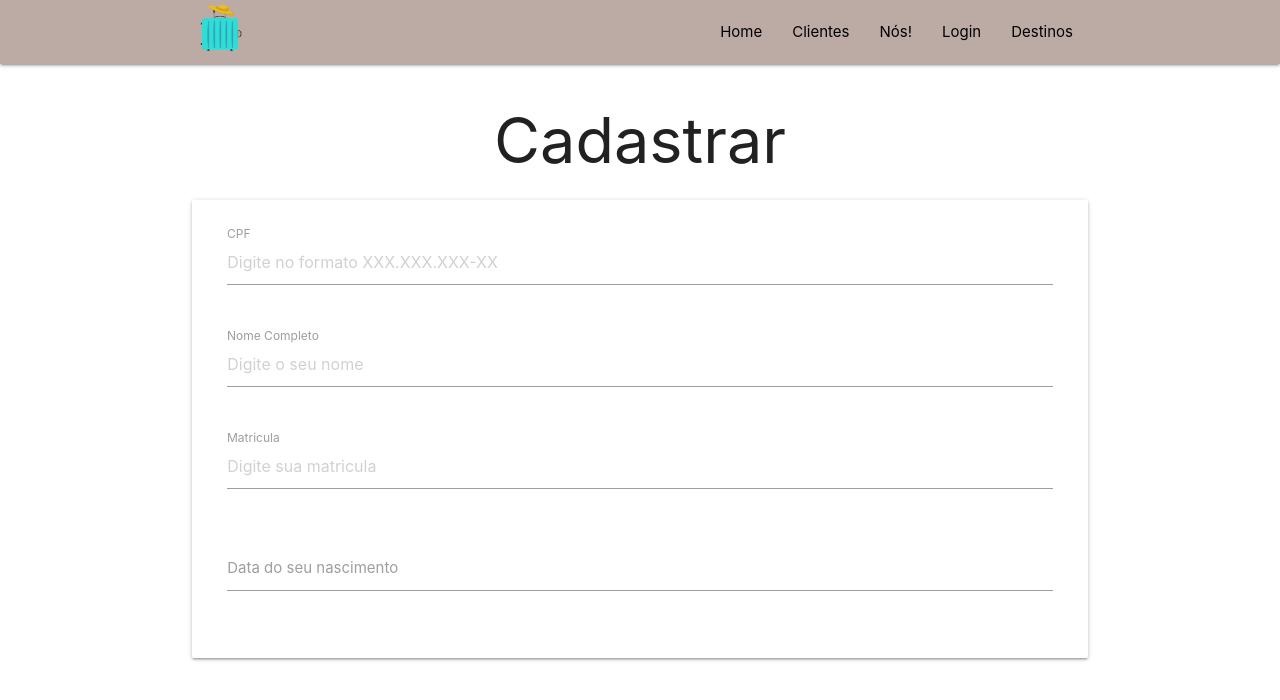
After one commit to JeversonFagundes/styleCSS, a PHP site: page /formcadClientes.php in a window 1280 px wide. The commit adds this page. Shown: the top 700 px of the page. Run offline with PHP 8.4, Linux system fonts and the light colour scheme.

Commit message:
restrições nos campos do formulário

```diff
--- /dev/null
+++ b/meterial/formcadClientes.php
@@ -0,0 +1,75 @@
+<!DOCTYPE html>
+<html lang="pt-br">
+
+<head>
+
+    <meta charset="UTF-8">
+    <!--Import Google Icon Font-->
+    <link href="https://fonts.googleapis.com/icon?family=Material+Icons" rel="stylesheet">
+    <!--Import materialize.css-->
+    <link type="text/css" rel="stylesheet" href="css/materialize.min.css" media="screen,projection" />
+    <!--Let browser know website is optimized for mobile-->
+    <meta name="viewport" content="width=device-width, initial-scale=1.0" />
+
+</head>
+
+<body>
+    <?php
+    include_once "header.php";
+    require_once "conecta.php";
+    ?>
+
+    <main class="container">
+
+        <h1 class="center-align">Cadastrar</h1>
+
+        <form action="inserir.php" method="post">
+            <div class="card-panel">
+
+                <div class="row">
+
+                    <div class="input-field col s12">
+                        <input placeholder="Digite no formato XXX.XXX.XXX-XX" id="cpf" type="text" class="validate" pattern="\d{3}\.\d{3}\.\d{3}-\d{2}" required>
+                        <label for="cpf">CPF</label>
+                        <span class="helper-text" data-error="O campo deve ser preenchido no formato XXX.XXX.XXX-XX"></span>
+                    </div>
+                    <div class="input-field col s12">
+                        <input placeholder="Digite o seu nome" id="nome" type="text" class="validate" required>
+                        <label for="nome">Nome Completo</label>
+                        <span class="helper-text" data-error="Você deve preencher corretamente esse campo"></span>
+                    </div>
+                    <div class="input-field col s12">
+                        <input placeholder="Digite sua matricula" id="matricula" type="text" class="validate" pattern="\d{1,10}" required>
+                        <label for="mat">Matricula</label>
+                        <span class="helper-text" data-error="A sua matricula deve ter no máximo 10 caracteres e deve conter apenas números"></span>
+                    </div>
+                    <div class="input-field col s12">
+                        <input id="dataNasc" type="text" class="datepicker" name="dataNasc" required>
+                        <label for="dataNasc">Data do seu nascimento</label>
+                    </div>
+
+                </div>
+
+            </div>
+        </form>
+    </main>
+    <!--Import jQuery before materialize.js-->
+    <script type="text/javascript" src="js/materialize.min.js"></script>
+
+    <script>
+        // Inicializa o date picker
+        document.addEventListener('DOMContentLoaded', function() {
+            var elems = document.querySelectorAll('.datepicker');
+            M.Datepicker.init(elems, {
+                autoClose: true, // Fecha o date picker automaticamente após a seleção
+                format: 'dd/mm/yyyy', // Define o formato da data
+                yearRange: [1900, 2100], // Define o intervalo de anos
+                onSelect: function(date) {
+                    console.log('Data selecionada: ', date);
+                }
+            });
+        });
+    </script>
+</body>
+
+</html>
```
Also changed, not shown: meterial/clientes.php (+53 -4 lines), meterial/excluir.php (added, +10 -0 lines).
